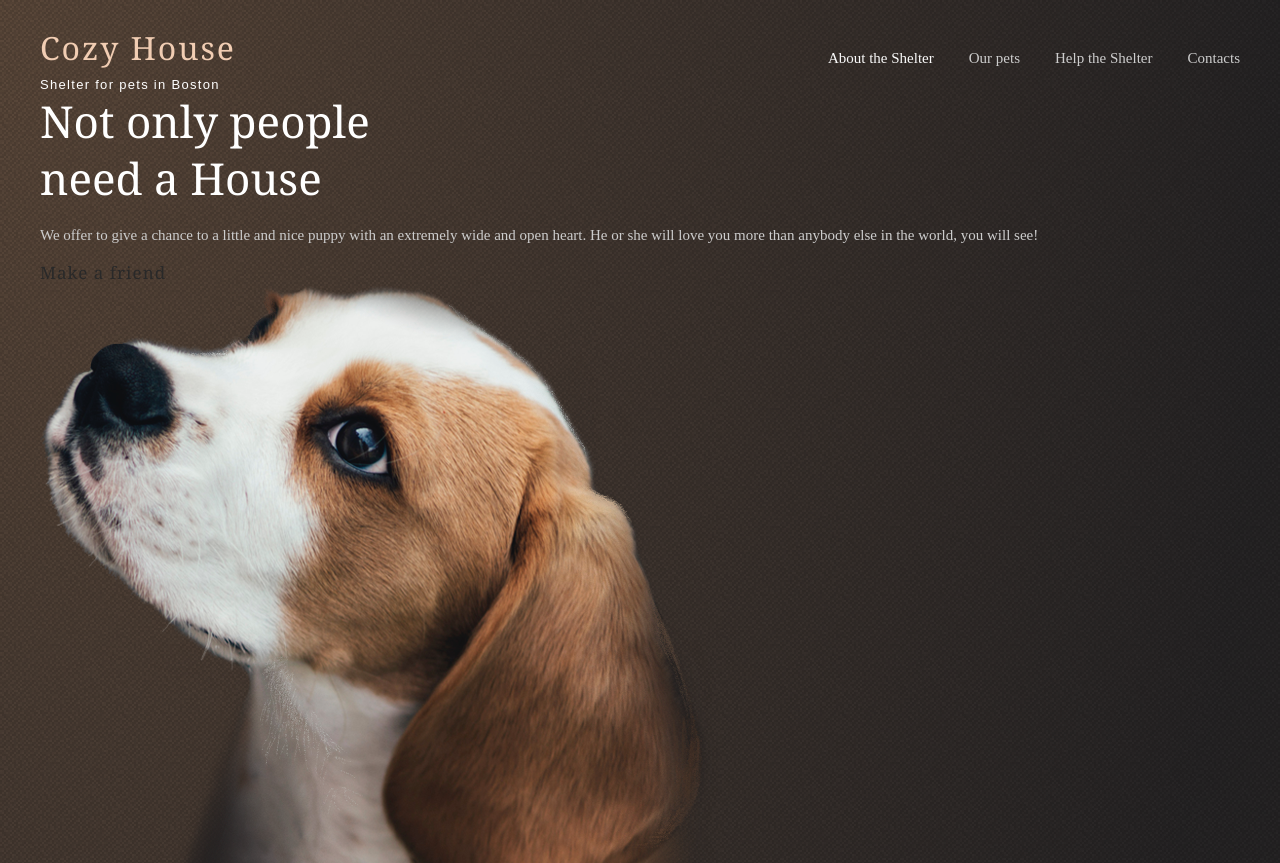
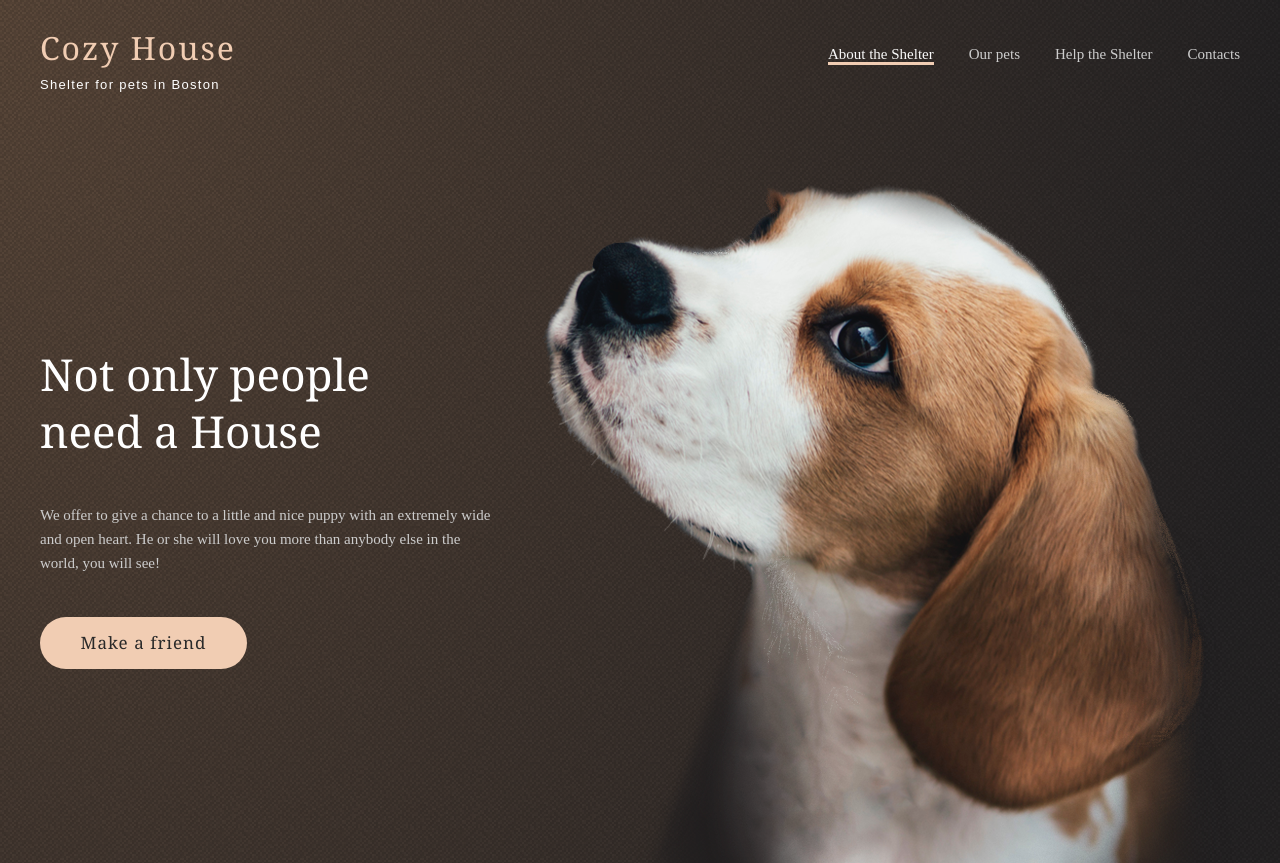
Before and after one commit to KirrBrest/Shelter, a plain HTML site: page index.html in a window 1280 px wide. Shown: the top 863 px of the page. Drawn offline with Linux system fonts and the light colour scheme.

Commit message:
feat: scss changes (Thu, Mar 30, 2023 05:00:46 PM)

```diff
--- a/index.html
+++ b/index.html
@@ -40,14 +40,14 @@
       <section id="not-only" class="not-only">
         <div class="not-only-container1">
           <div class="not-only-container2">
-            <div class="not-only-container3">
-              <h2>Not only people<br>need a House</h2>
-              <p class="not-only-text">We offer to give a chance to a little and nice puppy with an extremely wide and open heart. He or she will love you more than anybody else in the world, you will see!</p>
-              <a class="not-only-btn" href="#our-friends">Make a friend</a>
-            </div>
-            <div class="hero-img">
-              <img src="img/main/start-screen-puppy.png" width="698" height="728" alt="Puppy" title="Puppy">
-            </div>
+            <h2>Not only people<br>need a House</h2>
+            <p class="not-only-text">We offer to give a chance to a little and nice puppy with an extremely wide and open heart. He or she will love you more than anybody else in the world, you will see!</p>
+            <form action="#our-friends">
+              <button class="not-only-btn">Make a friend</button>
+            </form>
+          </div>
+          <div class="hero-img">
+            <img src="img/main/start-screen-puppy.png" width="698" height="728" alt="Puppy" title="Puppy">
           </div>
         </div>
       </section>
--- a/src/scss/abstracts/_variables-main.scss
+++ b/src/scss/abstracts/_variables-main.scss
@@ -13,20 +13,11 @@
     width: 0;
   }
 
-  body,
-  h1,
-  h2,
-  h3,
-  h4,
-  ul,
-  li {
-    margin: 0;
-    padding: 0;
-  }
-
 * {
     box-sizing: border-box;
     background-color: #F6F6F6;
+    margin: 0;
+    padding: 0;
 }
 
 a {
@@ -40,6 +31,11 @@ a {
   background: none;
 }
 
+img {
+  max-width: 100%;
+  display: block;
+}
+
 .page {
   width: 1280px;
   margin: 0 auto;
--- a/src/scss/layout/_header.scss
+++ b/src/scss/layout/_header.scss
@@ -10,10 +10,9 @@ header,
 .not-only,
 .not-only-container1,
 .not-only-container2,
-.not-only-container3,
-.not-only-container3 h2,
-.not-only-container3 p,
-.not-only-container3 a,
+.not-only-container2 h2,
+.not-only-container2 p,
+.not-only-container2 form,
 .hero-img,
 .hero-img img {
   background: none;
@@ -45,46 +44,19 @@ margin-bottom: 10px;
 }
 
 .header-nav {
-    margin-top: 16px;
+  margin-top: 12px;
+}
+
+.nav-item-active {
+  border-bottom: 3.5px solid #F1CDB3;
+}
+
+.nav-item:active {
+  border-bottom: 3.5px solid #F1CDB3;
 }
 
 .nav-item:hover {
   color: #FAFAFA;
-}
-
-// .nav-item-active::after {
-//     content: "";
-//     position: absolute;
-//     width: 0;
-//     height: 3px;
-//     background-color: #F1CDB3;
-//     //top: 19px;
-//     left: 0;
-//     transition: 0.7s;
-//     width: 100%;
-// }
-
-.nav-item::after {
-    content: "";
-    position: absolute;
-    height: 3px;
-    background-color: #F1CDB3;
-    // top: 19px;
-    left: 0;
-    transition: 0.7s;
-    width: 0;
-}
-
-.nav-item:hover::after {
-    content: "";
-    position: absolute;
-    width: 0;
-    height: 3px;
-    background-color: #F1CDB3;
-    //top: 19px;
-    left: 0;
-    transition: 0.7s;
-    width: 100%;
 }
 
 .header-logo:hover .header-logo-top {
@@ -94,3 +66,41 @@ margin-bottom: 10px;
 .header-logo:hover .header-logo-bottom {
   color: #F1CDB3;
 }
+
+.not-only-container1 {
+  display: flex;
+  justify-content: space-between;
+}
+
+.not-only-container2 {
+  display: flex;
+  flex-direction: column;
+  justify-content: space-between;
+  margin-top: 253px;
+  margin-bottom: 243px;
+  gap: 42px;
+}
+
+.not-only-container2 p {
+  display: flex;
+  align-items: center;
+  max-width: 460px;
+}
+
+.not-only-btn {
+    width: 207px;
+    height: 52px;;
+    background: #F1CDB3;
+    border-radius: 100px;
+    border: none;
+    cursor: pointer;
+    transition: .3s;
+}
+
+.not-only-btn:hover {
+  color: #FFFFFF;
+}
+
+.hero-img {
+    margin-top: 90px;
+}
```
Also changed, not shown: style_index.css, 1 other file. Lines whose indentation alone changed are shown as unchanged.
